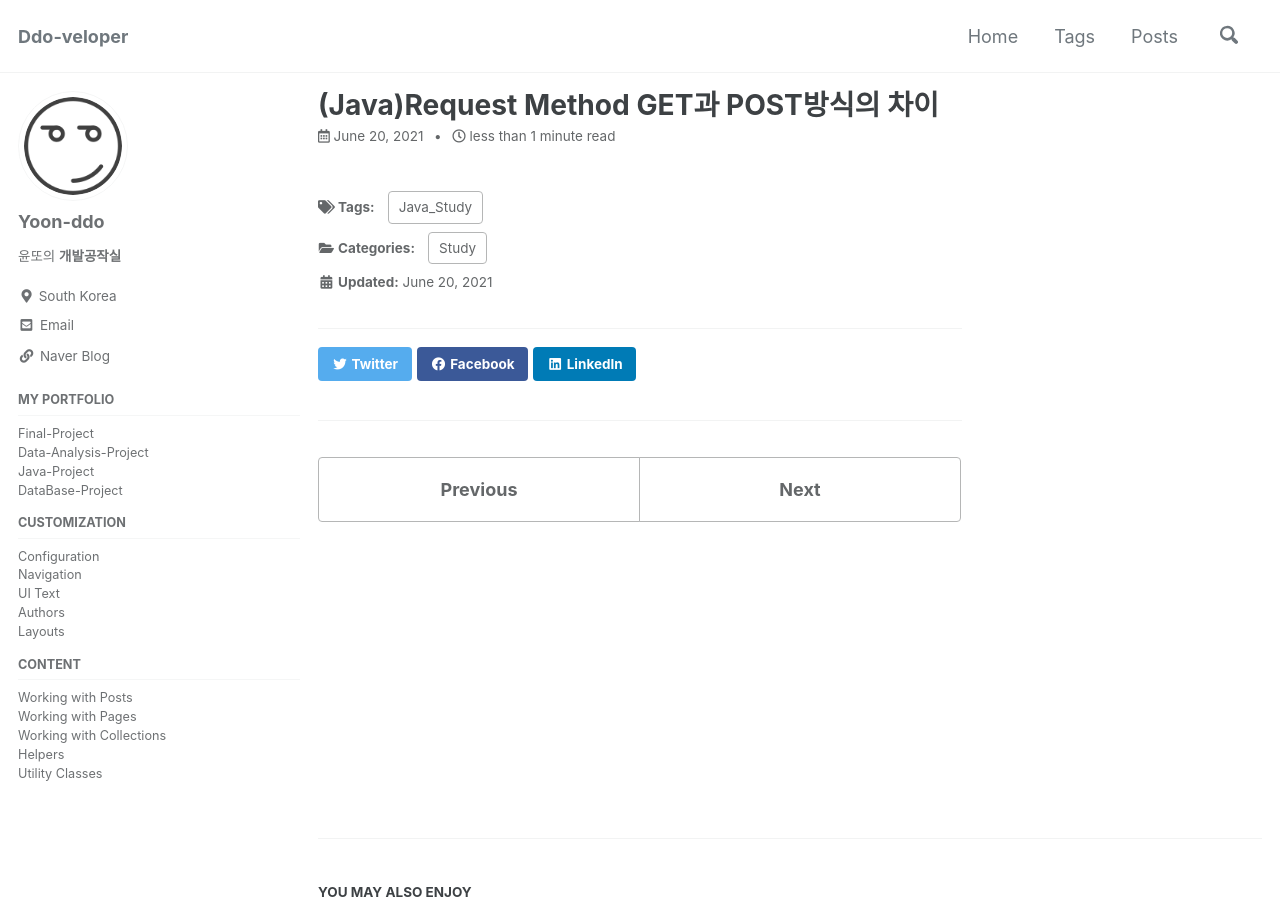
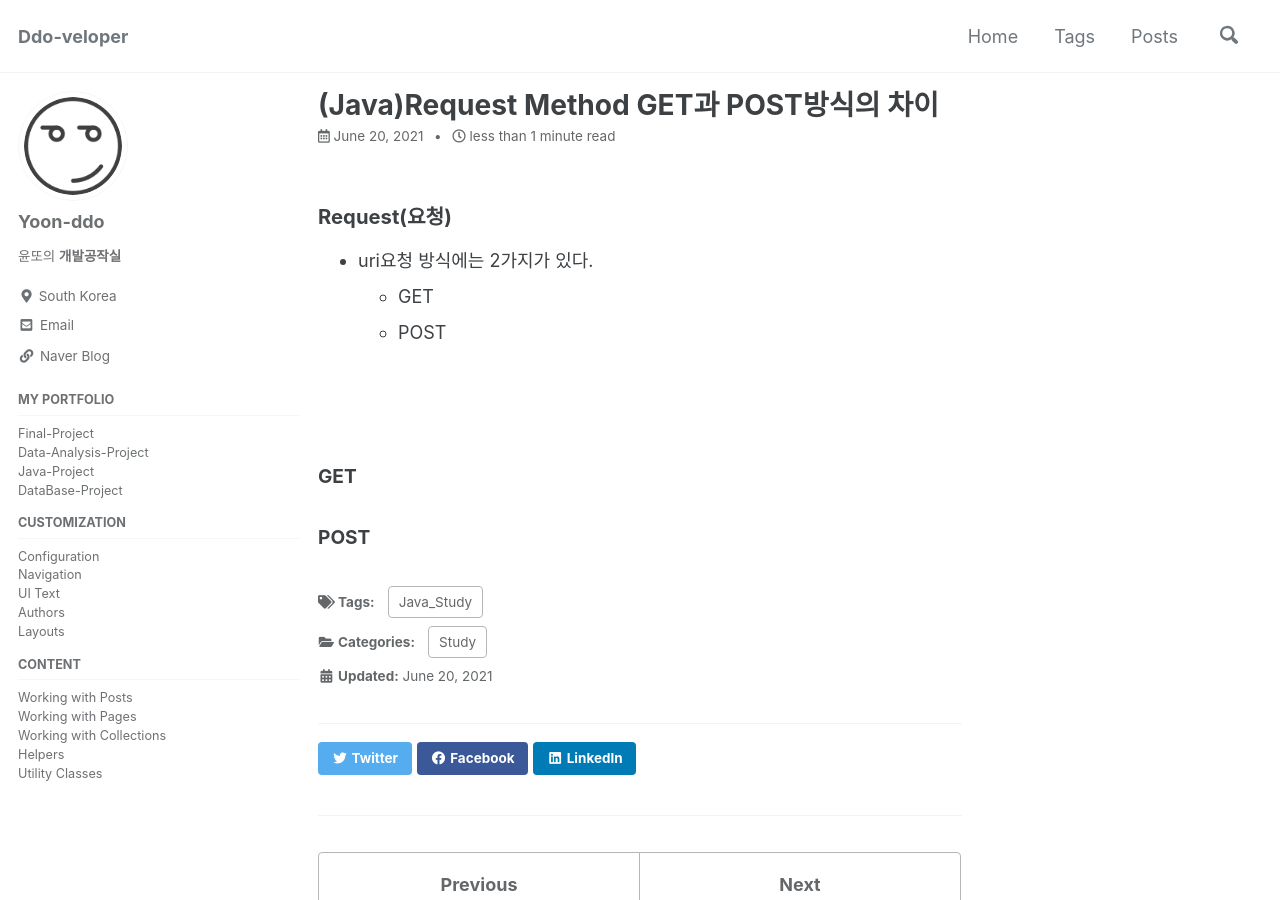
Before and after one commit to Yoon-ddo/Yoon-ddo.github.io, a Jekyll site: the page built from _posts/2021-06-20-(Java)Request Method GET과 POST방식의 차이.md, in a window 1280 px wide and 900 px high. Built offline with Jekyll 4.4.1, drawn with Linux system fonts in a browser that asks for light colours; cached includes are drawn as plain includes.

Commit message:
Update 2021-06-20-(Java)Request Method GET과 POST방식의 차이.md

```diff
--- a/_posts/2021-06-20-(Java)Request Method GET과 POST방식의 차이.md
+++ b/_posts/2021-06-20-(Java)Request Method GET과 POST방식의 차이.md
@@ -5,3 +5,13 @@ categories:
 tags:
   - Java_Study
 ---
+
+
+### Request(요청)
+* uri요청 방식에는 2가지가 있다.
+   - GET
+   - POST
+<br><br><br><br>
+
+#### GET
+#### POST
```
